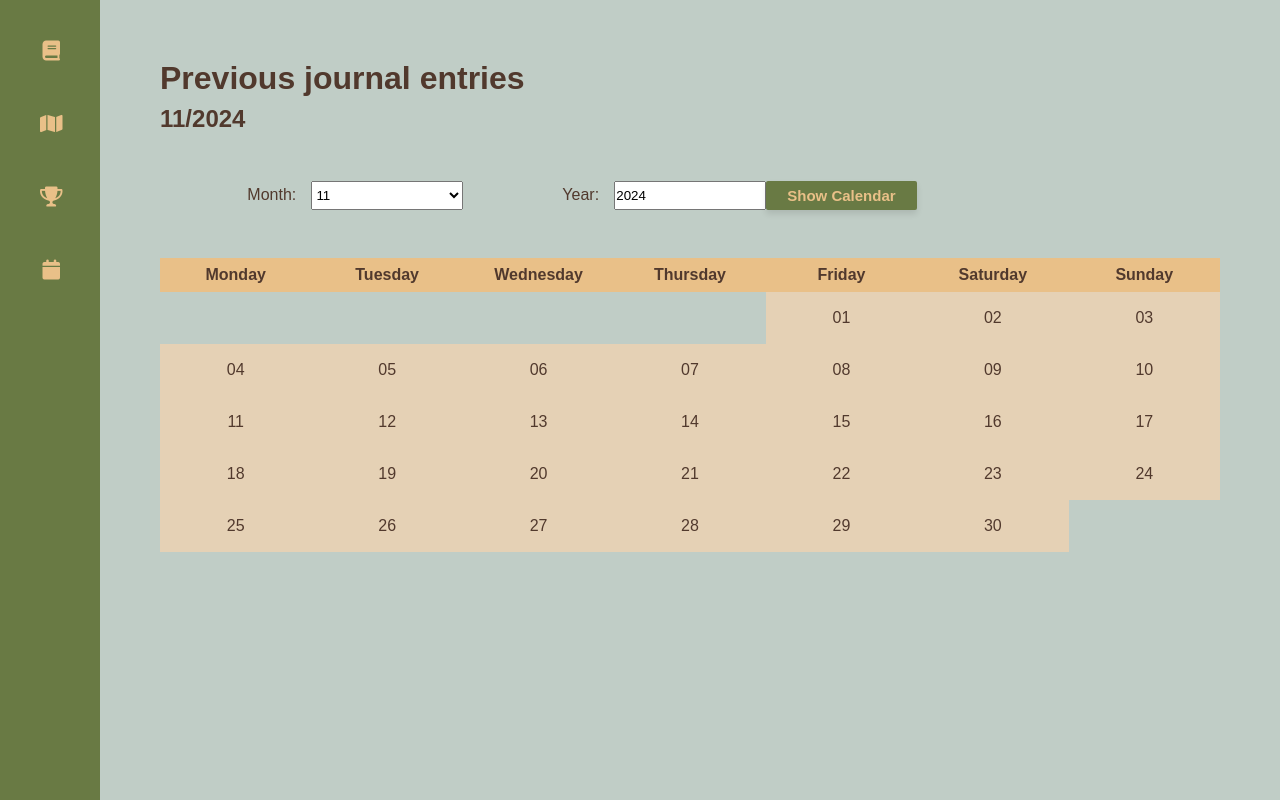
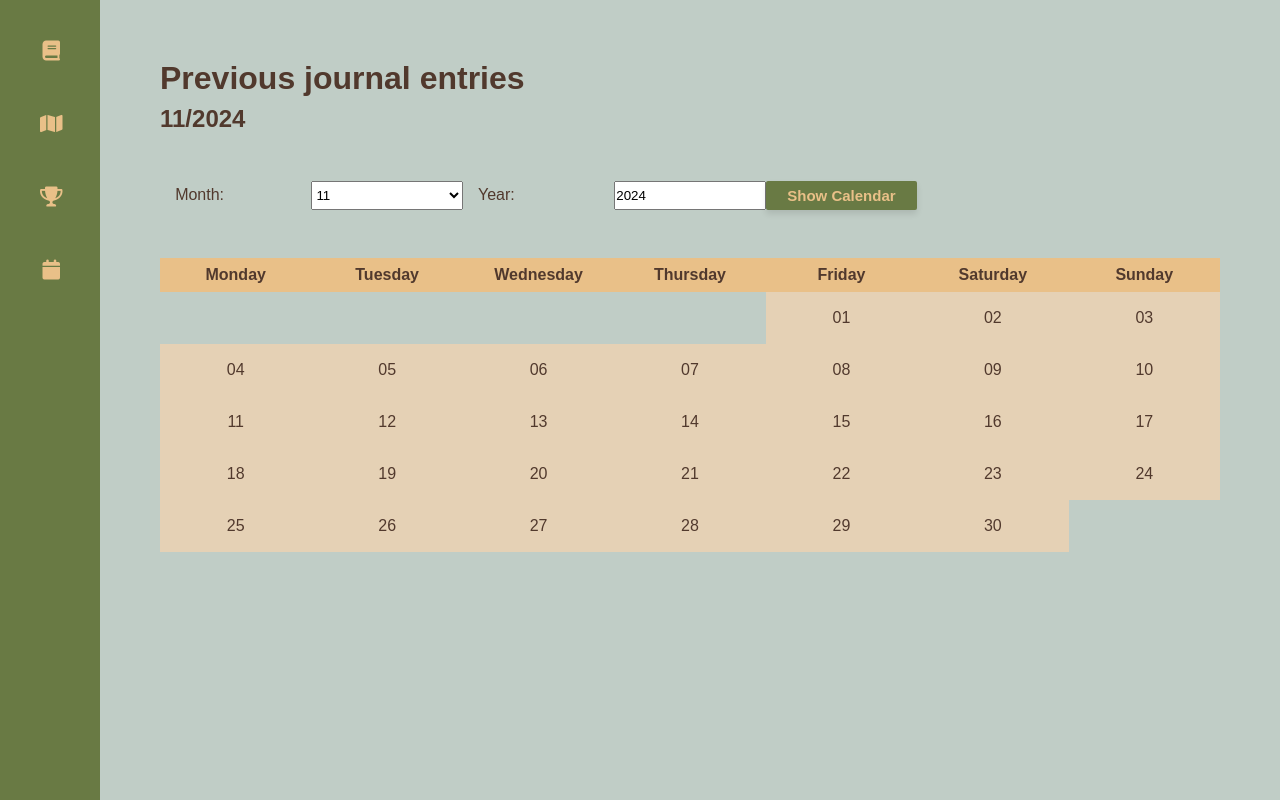
Before and after one commit to wkemilylau/hackathon_dairy, a Flask app: page /calendar in a window 1280 px wide. Run offline with Flask 3, Linux system fonts and the light colour scheme.

Commit message:
isaac update calendar.html padding

```diff
--- a/templates/calendar.html
+++ b/templates/calendar.html
@@ -18,9 +18,9 @@
             }
             .heading{
                 padding: 4pt;
-                padding-left: 1%;
+                padding-left: 10%;
                 padding-right: 10%;
-                text-align: right;
+                text-align: left;
             }
             .weekday-header {
                 font-weight: bold;
```
